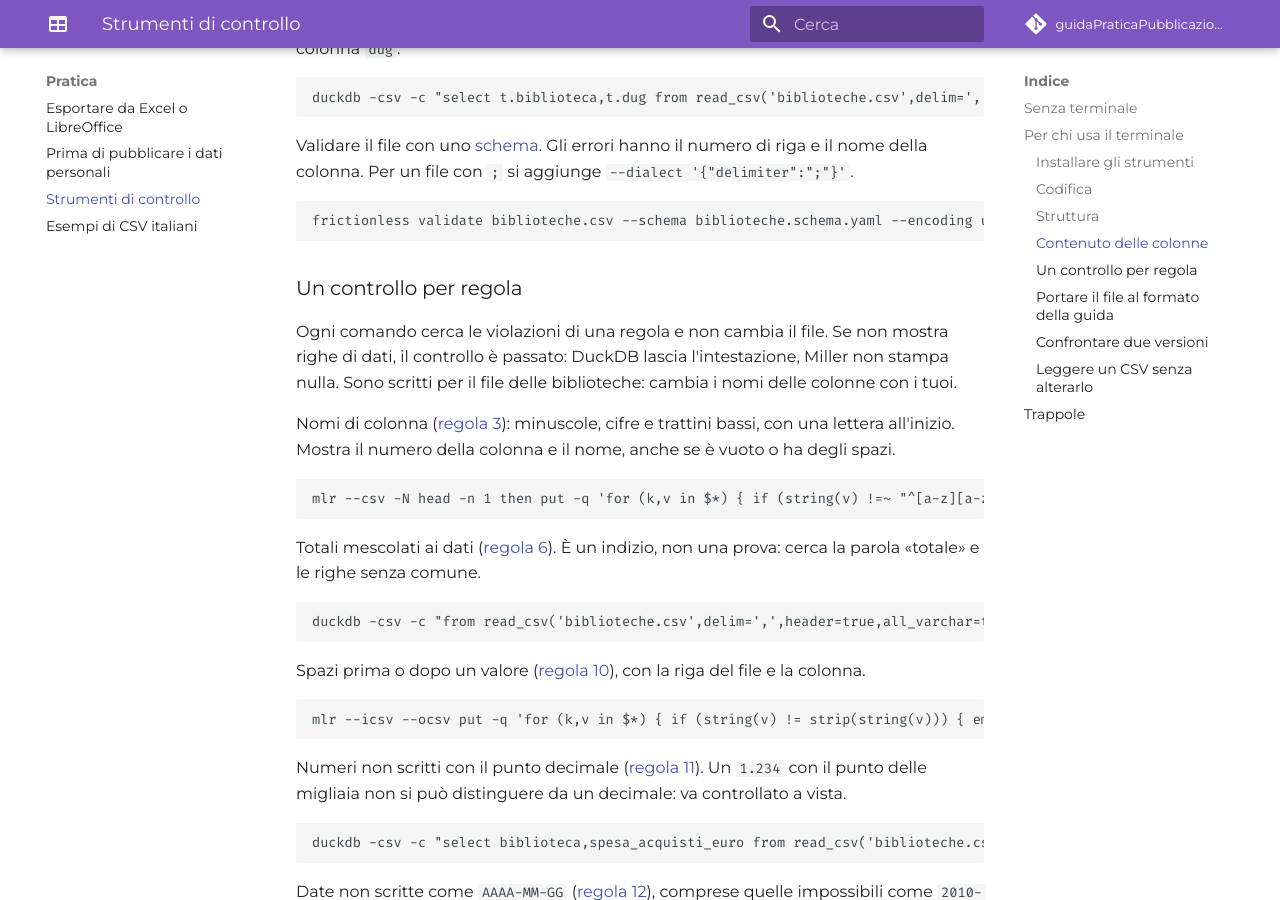
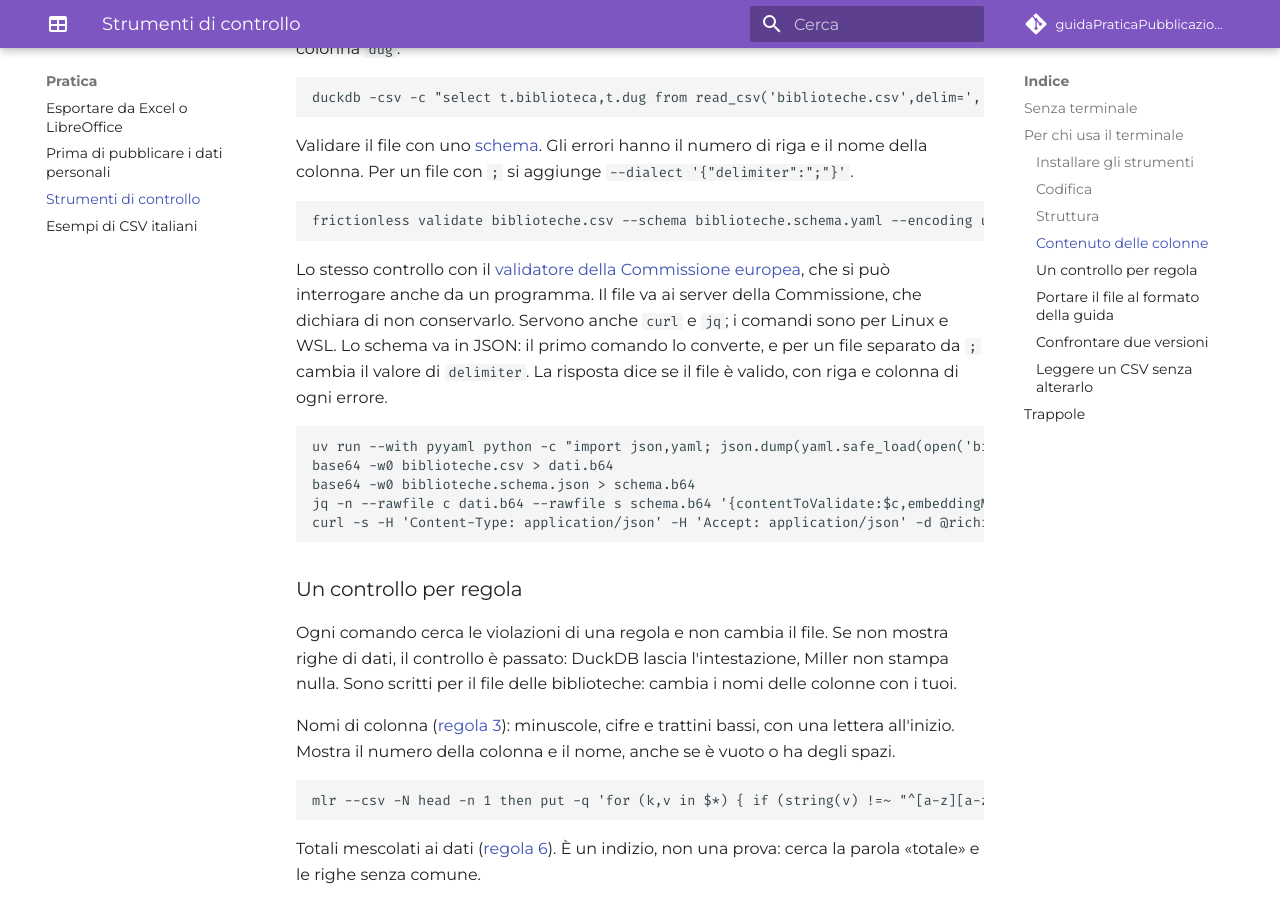
Before and after one commit to ondata/guidaPraticaPubblicazioneCSV, an MkDocs documentation site: the page built from docs/guida/linee_guida_pubblicazione/Cassetta_attrezzi.md, in a window 1280 px wide and 900 px high, scrolled down 3285 px. Built offline with MkDocs 1.6.1 and Material for MkDocs 9.7.7, drawn with Linux system fonts in a browser that asks for light colours; comment, search, counter and statistics services are not loaded.

Commit message:
docs: API del validatore europeo
Co-Authored-By: Claude Opus 5.5 <noreply@anthropic.com>
Claude-Session: https://claude.ai/code/session_01RCCNPKrWt4tp2kKJYeM5Rt

````diff
--- a/docs/guida/linee_guida_pubblicazione/Cassetta_attrezzi.md
+++ b/docs/guida/linee_guida_pubblicazione/Cassetta_attrezzi.md
@@ -109,6 +109,16 @@ Validare il file con uno [schema](../dizionario_dati.md). Gli errori hanno il nu
 
 ```
 frictionless validate biblioteche.csv --schema biblioteche.schema.yaml --encoding utf-8
+```
+
+Lo stesso controllo con il [validatore della Commissione europea](https://www.itb.ec.europa.eu/csv/swagger-ui/index.html), che si può interrogare anche da un programma. Il file va ai server della Commissione, che dichiara di non conservarlo. Servono anche `curl` e `jq`; i comandi sono per Linux e WSL. Lo schema va in JSON: il primo comando lo converte, e per un file separato da `;` cambia il valore di `delimiter`. La risposta dice se il file è valido, con riga e colonna di ogni errore.
+
+```
+uv run --with pyyaml python -c "import json,yaml; json.dump(yaml.safe_load(open('biblioteche.schema.yaml')),open('biblioteche.schema.json','w'))"
+base64 -w0 biblioteche.csv > dati.b64
+base64 -w0 biblioteche.schema.json > schema.b64
+jq -n --rawfile c dati.b64 --rawfile s schema.b64 '{contentToValidate:$c,embeddingMethod:"BASE64",validationType:"any",hasHeaders:true,delimiter:",",externalSchemas:[{schema:$s,embeddingMethod:"BASE64"}]}' > richiesta.json
+curl -s -H 'Content-Type: application/json' -H 'Accept: application/json' -d @richiesta.json https://www.itb.ec.europa.eu/csv/any/api/validate | jq '{result,counters,errori:[.reports.error[]?|{description,location}]}'
 ```
 
 ### Un controllo per regola
````
Also changed, not shown: CHANGELOG.md (+1 -1 lines).
